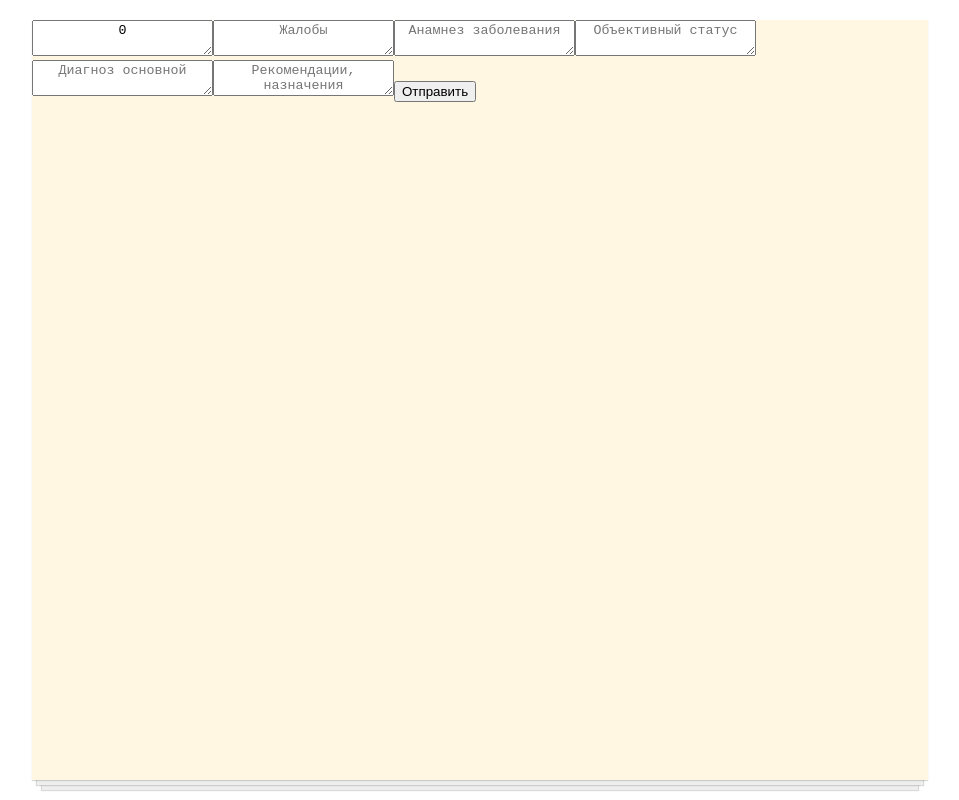
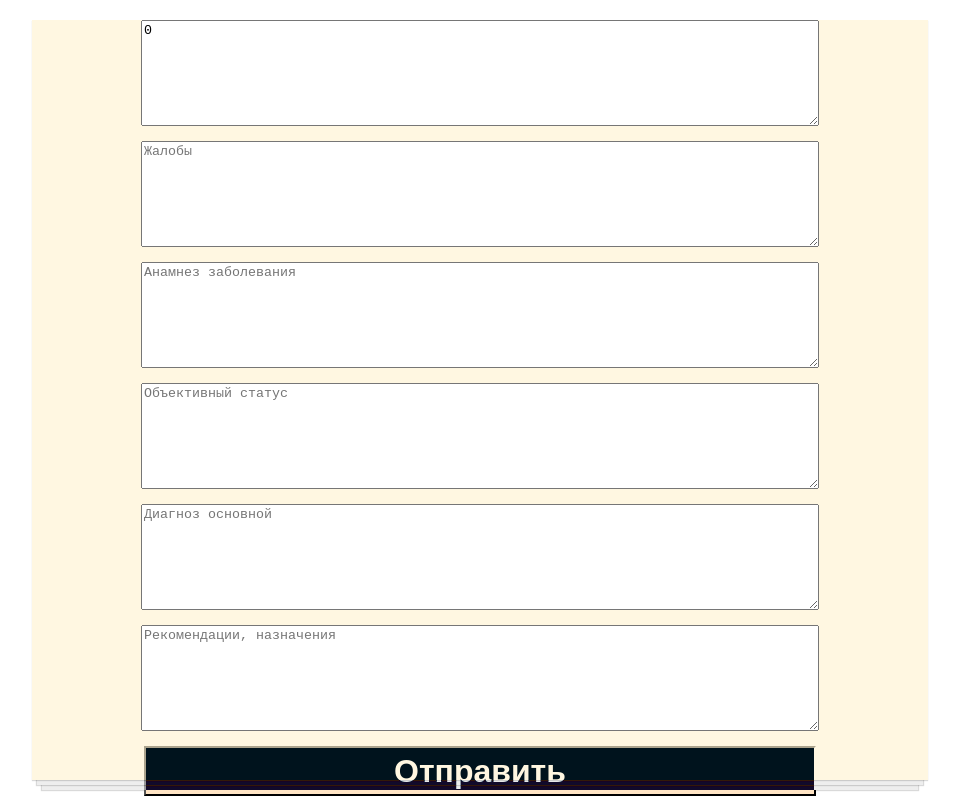
Before and after one commit to nik9ta5/appfrntRecSys, a Vue app: page / in a window 1280 px wide. Shown: the whole page, without its empty margins (160-1119 px from the left). Built offline with nearby package versions, Linux system fonts and the light colour scheme.

Commit message:
правки

```diff
--- a/src/App.vue
+++ b/src/App.vue
@@ -1,9 +1,7 @@
 <template>
   <div class="paper">
 
-    <div class="container">
-
-      <div class="formSendData">
+    <div class="sendData">
       <textarea class="inputData" v-model="visits" placeholder="Посещение"></textarea>
       <textarea class="inputData" v-model="complaint" placeholder="Жалобы"></textarea>
       <textarea class="inputData" v-model="anamnesis" placeholder="Анамнез заболевания"></textarea>
@@ -14,7 +12,7 @@
       <button class="btnSend" @click="postFunc">Отправить</button>
     </div>
 
-      <div class="right_recomends">
+    <div class="recommend">
 
       <div v-if="vectorSearchData && vectorSearchData.length">
 
@@ -31,13 +29,6 @@
 
 
       </div>
-
-        <div v-else>
-
-        </div>
-
-      </div>
-
     </div>
 
 </div>
--- a/src/assets/main.css
+++ b/src/assets/main.css
@@ -15,12 +15,25 @@
     0 20px 0 -10px #eee, /* Тень третьего слоя */
     0 20px 1px -9px rgba(0,0,0,0.15); /* Тень третьего слоя */
 }
+.sendData {
+  display: flex; /* Используем Flexbox */
+  flex-direction: column; /* Располагаем элементы в столбик */
+  justify-content: center; /* Центрируем по высоте */
+  align-items: center; /* Центрируем по ширине */
+}
 
-.container{
+.inputData {
+  width: 75%;
+  height: 100px;
+  margin-bottom: 15px; /* Отступ между текстовыми областями */
+}
 
+.btnSend {
+  width: 75%;
+  height: 50px;
+  background-color: bisque;
+  mix-blend-mode: difference;
+  font-size: 2em;
+  font-weight: bold;
+  font-family: Arial, Helvetica;
 }
-.inputData {
-  text-align: center;
-  align-items: center;
-
-}
```
Lines whose indentation alone changed are shown as unchanged.
